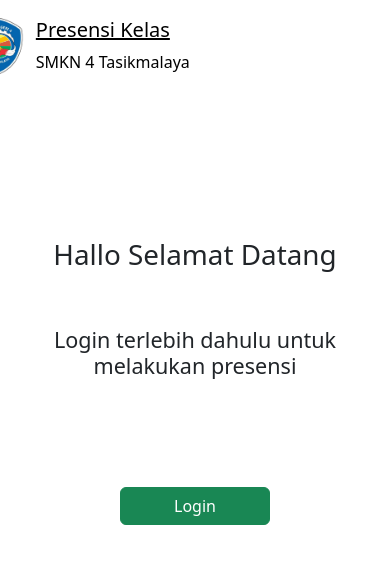
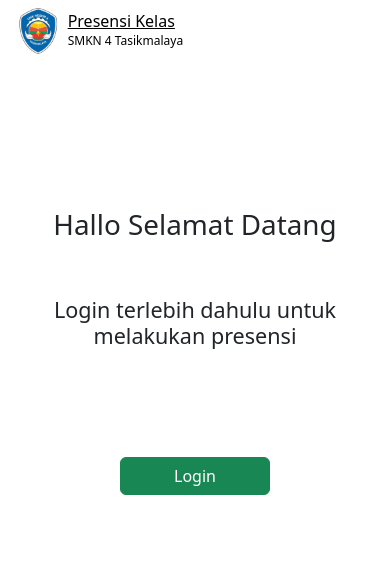
Before and after one commit to Wijdann0/newpresen, a Nuxt app: page / in a window 390 px wide. Shown: the top 564 px of the page. Built offline with nearby package versions, Linux system fonts and the light colour scheme; no server answers.

Commit message:
Add files via upload

```diff
--- a/components/Header.vue
+++ b/components/Header.vue
@@ -1,27 +1,78 @@
-<template>
+<!-- <template>
+  <div class="container-fluid">
     <div class="row bg-white d-flex justify-content-center align-items-center height m-1 pt-1">
-    <div class="col-1 d-flex justify-content-end pr-2">
-      <img src="~/assets/logo.webp" alt="logo" width="50px">
+      <div class="col-2 d-flex justify-content-end" ">
+        <img src=" ~/assets/logo.webp" alt="logo" width="50px">
       </div>
-    <div class="col-11 p-0 m-0 d-flex flex-column justify-content-center">
+      <div class="col-10 p-0 m-0 d-flex flex-column justify-content-center">
         <h1 class="pd fs-5 text-black text-decoration-none"><u>Presensi Kelas</u></h1>
         <address class="p-0 m-0 clr fs-6 text-black">
           SMKN 4 Tasikmalaya
         </address>
       </div>
     </div>
+  </div>
 </template>
 
 <style>
-*{
+* {
   padding: 0;
   margin: 0;
 }
+
 .pd {
   text-decoration: none;
 }
+
+.height {
+  height: 80px;
+}
+</style> -->
+
+<template>
+  <div class="container-fluid">
+    <div class="row bg-white d-flex justify-content-center align-items-center height m-1 pt-1">
+      <div class="col-2 col-md-1 d-flex justify-content-end">
+        <img src="~/assets/logo.webp" alt="logo" class="img-fluid" style="max-width: 50px; padding-right: 10px;">
+      </div>
+      <div class="col-10 col-md-11 p-0 m-0 d-flex flex-column justify-content-center">
+        <h1 class="pd fs-6 fs-md-5 text-black text-decoration-none"><u>Presensi Kelas</u></h1>
+        <address class="p-0 m-0 clr fs-7 fs-md-6 text-black">
+          SMKN 4 Tasikmalaya
+        </address>
+      </div>
+    </div>
+  </div>
+</template>
+
+<style scoped>
+* {
+  padding: 0;
+  margin: 0;
+}
+
+.pd {
+  text-decoration: none;
+}
+
 .height {
   height: 80px;
 }
 
+@media (max-width: 576px) {
+  .height {
+    height: 50px;
+    /* Mengurangi tinggi pada layar kecil */
+  }
+
+  h1 {
+    font-size: 16px;
+    /* Ukuran font lebih kecil di ponsel */
+  }
+
+  address {
+    font-size: 12px;
+    /* Ukuran font lebih kecil di ponsel */
+  }
+}
 </style>
```
Lines whose indentation alone changed are shown as unchanged.
